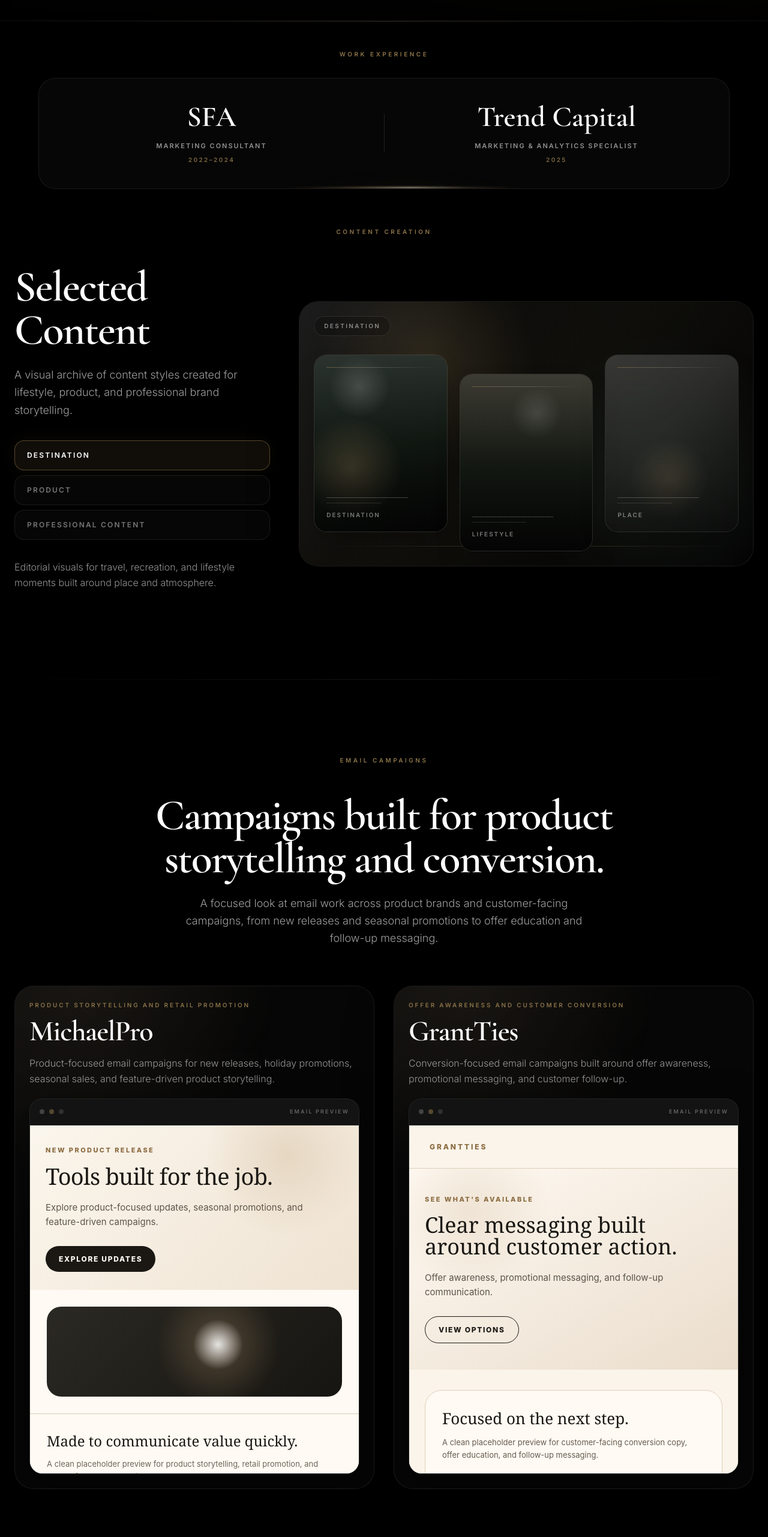
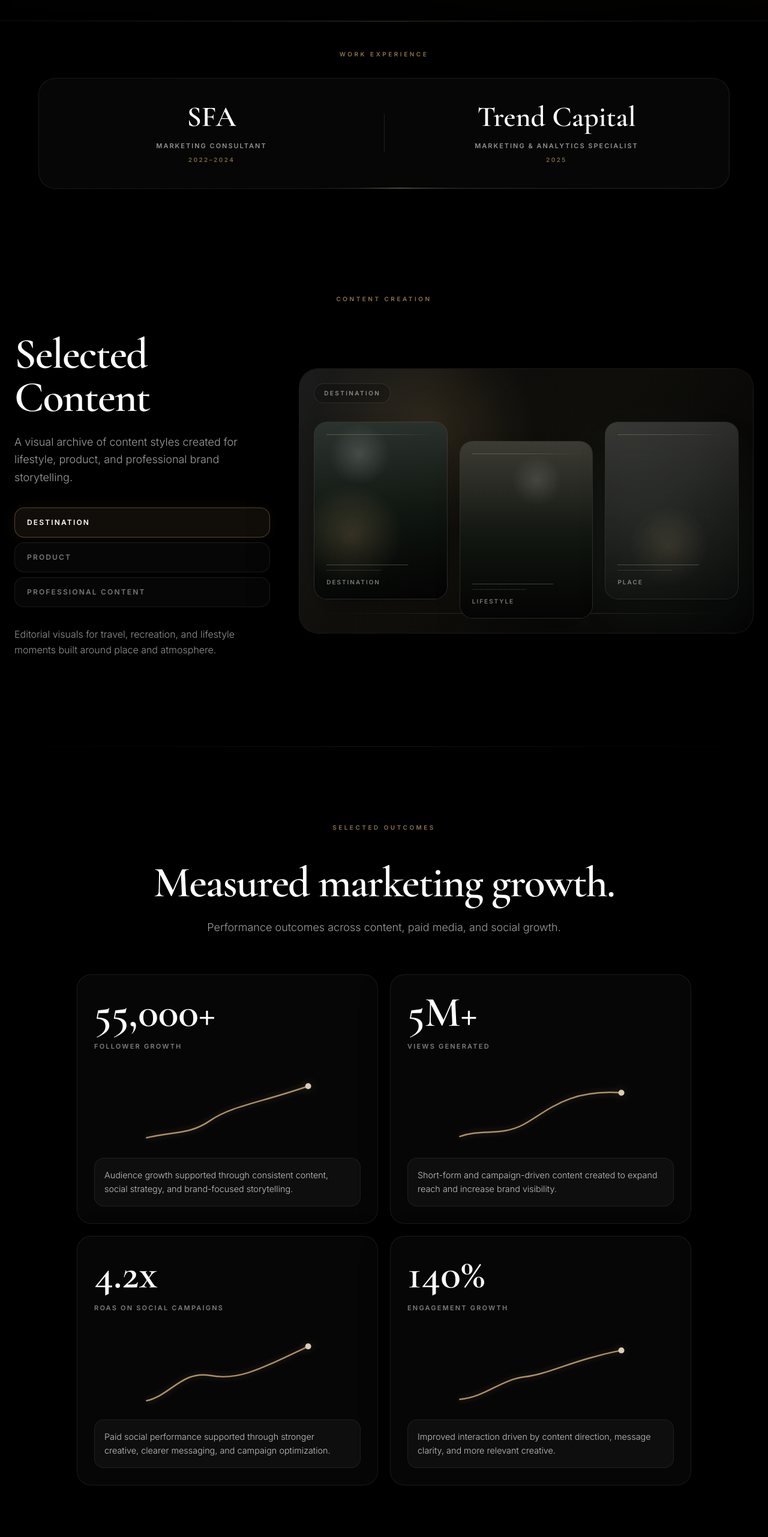
Before and after one commit to markkkka/Portfolio-Website, a React (Vite) app: page / in a window 1280 px wide. Shown: the part 784-3346 px from the top of the page at 60% size. Built offline with nearby package versions, Linux system fonts and the light colour scheme.

Commit message:
Refine portfolio section flow and interactions

```diff
--- a/src/App.tsx
+++ b/src/App.tsx
@@ -71,6 +71,7 @@ type OutcomeCard = {
   id: string;
   metric: string;
   label: string;
+  explanation: string;
   graphPath: string;
   dot: {
     cx: number;
@@ -215,6 +216,7 @@ const SELECTED_OUTCOMES: OutcomeCard[] = [
     id: "followers",
     metric: "55,000+",
     label: "Follower Growth",
+    explanation: "Audience growth supported through consistent content, social strategy, and brand-focused storytelling.",
     graphPath: "M8 102 C 48 92, 72 98, 104 76 S 176 50, 252 24",
     dot: { cx: 252, cy: 24 }
   },
@@ -222,6 +224,7 @@ const SELECTED_OUTCOMES: OutcomeCard[] = [
     id: "views",
     metric: "5M+",
     label: "Views Generated",
+    explanation: "Short-form and campaign-driven content created to expand reach and increase brand visibility.",
     graphPath: "M8 100 C 42 88, 70 100, 104 82 S 170 28, 252 34",
     dot: { cx: 252, cy: 34 }
   },
@@ -229,6 +232,7 @@ const SELECTED_OUTCOMES: OutcomeCard[] = [
     id: "roas",
     metric: "4.2x",
     label: "ROAS on Social Campaigns",
+    explanation: "Paid social performance supported through stronger creative, clearer messaging, and campaign optimization.",
     graphPath: "M8 104 C 44 96, 62 58, 104 66 S 176 58, 252 22",
     dot: { cx: 252, cy: 22 }
   },
@@ -236,6 +240,7 @@ const SELECTED_OUTCOMES: OutcomeCard[] = [
     id: "engagement",
     metric: "140%",
     label: "Engagement Growth",
+    explanation: "Improved interaction driven by content direction, message clarity, and more relevant creative.",
     graphPath: "M8 102 C 48 98, 70 72, 106 68 S 180 42, 252 28",
     dot: { cx: 252, cy: 28 }
   }
@@ -543,7 +548,7 @@ const SelectedContent = () => {
   const activeCategory = SELECTED_CONTENT_CATEGORIES.find((category) => category.id === activeCategoryId) || SELECTED_CONTENT_CATEGORIES[0];
 
   return (
-    <section className="relative overflow-hidden bg-brand-black px-6 pb-24 pt-2 md:pb-32 md:pt-4">
+    <section className="relative overflow-hidden bg-brand-black px-6 pb-24 pt-24 md:pb-32 md:pt-32">
       <div className="relative z-10 mx-auto max-w-7xl">
         <SectionReveal>
           <p className="mb-10 text-center text-[10px] font-bold uppercase tracking-[0.35em] text-brand-earth/85 md:mb-12">
@@ -810,7 +815,7 @@ const LandingPages = () => (
         </div>
       </SectionReveal>
 
-      <div className="grid gap-6 lg:grid-cols-2 lg:gap-8">
+      <div className="mx-auto grid max-w-6xl gap-8 md:gap-10">
         {LANDING_PAGES.map((page, index) => (
           <motion.article
             key={page.id}
@@ -821,13 +826,13 @@ const LandingPages = () => (
             className="landing-page-card group relative overflow-hidden rounded-[2rem] border border-white/8 bg-white/[0.025] p-4 shadow-[0_24px_80px_rgba(0,0,0,0.35)] transition-all duration-500 hover:-translate-y-1 hover:border-brand-earth/28 hover:shadow-[0_28px_90px_rgba(0,0,0,0.48)] sm:p-5 md:p-6"
           >
             <div className="pointer-events-none absolute inset-0 bg-[radial-gradient(circle_at_24%_0%,rgba(185,151,107,0.11),transparent_34%),linear-gradient(135deg,rgba(255,255,255,0.04),transparent_38%)] opacity-70" />
-            <div className="relative z-10">
+            <div className="relative z-10 grid gap-6 lg:grid-cols-[0.34fr_0.66fr] lg:items-center">
               <motion.div
                 initial={{ opacity: 0, y: 12 }}
                 whileInView={{ opacity: 1, y: 0 }}
                 viewport={{ once: true, amount: 0.3 }}
                 transition={{ delay: 0.1 + index * 0.1, duration: 0.55, ease: "easeOut" }}
-                className="mb-5"
+                className="lg:pr-4"
               >
                 <p className="mb-3 text-[10px] font-bold uppercase tracking-[0.28em] text-brand-earth/80">
                   {page.pageType}
@@ -914,12 +919,12 @@ const SelectedOutcomes = () => (
         <p className="mb-10 text-center text-[10px] font-bold uppercase tracking-[0.35em] text-brand-earth/85 md:mb-12">
           SELECTED OUTCOMES
         </p>
-        <div className="mx-auto mb-14 max-w-3xl text-center md:mb-16">
-          <h2 className="mb-6 font-editorial text-5xl font-semibold leading-none text-white md:text-7xl">
+        <div className="mx-auto mb-14 max-w-5xl text-center md:mb-16">
+          <h2 className="mb-6 font-editorial text-5xl font-semibold leading-none text-white md:text-7xl lg:whitespace-nowrap">
             Measured marketing growth.
           </h2>
-          <p className="mx-auto max-w-2xl text-base font-light leading-relaxed text-white/62 md:text-lg">
-            A snapshot of performance outcomes tied to content creation, paid media, and social growth.
+          <p className="mx-auto max-w-3xl text-base font-light leading-relaxed text-white/62 md:text-lg">
+            Performance outcomes across content, paid media, and social growth.
           </p>
         </div>
       </SectionReveal>
@@ -944,6 +949,9 @@ const SelectedOutcomes = () => (
             </div>
             <div className="mt-7 w-full overflow-visible opacity-95 md:mt-8">
               <MiniOutcomeGraph path={outcome.graphPath} dot={outcome.dot} index={index} />
+            </div>
+            <div className="outcome-card-reveal">
+              <p>{outcome.explanation}</p>
             </div>
           </motion.article>
         ))}
@@ -1109,9 +1117,9 @@ export default function App() {
         <Hero />
         <BrandExperienceStrip />
         <SelectedContent />
+        <SelectedOutcomes />
         <EmailCampaigns />
         <LandingPages />
-        <SelectedOutcomes />
         <CoreCompetenciesMarquee />
         <PlaceholderSection
           id="experience"
--- a/src/index.css
+++ b/src/index.css
@@ -83,20 +83,28 @@
 .work-experience-card::before {
   content: "";
   position: absolute;
-  left: 0;
-  top: 0;
+  inset: 0;
   z-index: 3;
-  width: clamp(260px, 34vw, 420px);
-  height: 5px;
-  border-radius: 999px;
-  background: linear-gradient(90deg, transparent 0%, rgba(154, 106, 58, 0.04) 8%, rgba(185, 151, 107, 0.18) 25%, rgba(232, 216, 188, 0.5) 48%, rgba(185, 151, 107, 0.28) 70%, rgba(154, 106, 58, 0.08) 88%, transparent 100%);
-  filter: blur(1.2px) drop-shadow(0 0 14px rgba(185, 151, 107, 0.24));
-  offset-path: inset(2px round 1.75rem);
-  offset-anchor: 50% 50%;
-  offset-distance: 0%;
-  offset-rotate: auto;
+  padding: 1px;
+  border-radius: inherit;
   pointer-events: none;
-  animation: work-border-runner 9.25s linear infinite;
+  background: conic-gradient(
+    from var(--work-border-angle),
+    rgba(185, 151, 107, 0) 0deg,
+    rgba(154, 106, 58, 0.04) 214deg,
+    rgba(185, 151, 107, 0.16) 246deg,
+    rgba(232, 216, 188, 0.5) 286deg,
+    rgba(185, 151, 107, 0.2) 326deg,
+    rgba(154, 106, 58, 0.06) 350deg,
+    rgba(185, 151, 107, 0) 360deg
+  );
+  filter: blur(0.7px) drop-shadow(0 0 13px rgba(185, 151, 107, 0.22));
+  -webkit-mask:
+    linear-gradient(#000 0 0) content-box,
+    linear-gradient(#000 0 0);
+  -webkit-mask-composite: xor;
+  mask-composite: exclude;
+  animation: work-border-orbit 9.75s linear infinite;
 }
 
 .work-experience-card::after {
@@ -185,7 +193,7 @@
 }
 
 .landing-preview-canvas {
-  aspect-ratio: 16 / 9;
+  aspect-ratio: 16 / 8.4;
   overflow: auto;
   background: #f5efe4;
 }
@@ -210,6 +218,36 @@
 
 .outcome-card:hover::before {
   opacity: 1;
+}
+
+.outcome-card-reveal {
+  position: absolute;
+  inset: 0;
+  z-index: 4;
+  display: flex;
+  align-items: flex-end;
+  padding: 1.5rem;
+  opacity: 0;
+  pointer-events: none;
+  transform: translateY(18%);
+  transition: opacity 520ms ease, transform 620ms cubic-bezier(0.16, 1, 0.3, 1);
+  background:
+    linear-gradient(180deg, rgba(0, 0, 0, 0.2), rgba(0, 0, 0, 0.88)),
+    radial-gradient(circle at 18% 78%, rgba(232, 216, 188, 0.09), transparent 34%);
+}
+
+.outcome-card-reveal p {
+  margin: 0;
+  max-width: 25rem;
+  color: rgba(255, 255, 255, 0.76);
+  font-size: 0.9rem;
+  font-weight: 300;
+  line-height: 1.65;
+}
+
+.outcome-card:hover .outcome-card-reveal {
+  opacity: 1;
+  transform: translateY(0);
 }
 
 .outcome-graph {
@@ -310,9 +348,15 @@
   @apply relative inline-block after:content-[''] after:absolute after:w-full after:scale-x-0 after:h-[1px] after:bottom-0 after:left-0 after:bg-current after:origin-bottom-right after:transition-transform after:duration-300 hover:after:scale-x-100 hover:after:origin-bottom-left;
 }
 
-@keyframes work-border-runner {
+@property --work-border-angle {
+  syntax: "<angle>";
+  inherits: false;
+  initial-value: 0deg;
+}
+
+@keyframes work-border-orbit {
   to {
-    offset-distance: 100%;
+    --work-border-angle: 360deg;
   }
 }
 
@@ -339,6 +383,24 @@
     height: 6.5rem;
   }
 
+  .outcome-card-reveal {
+    position: relative;
+    inset: auto;
+    z-index: 1;
+    margin-top: 1.1rem;
+    padding: 1rem;
+    opacity: 1;
+    transform: none;
+    border: 1px solid rgba(255, 255, 255, 0.07);
+    border-radius: 1rem;
+    background: rgba(255, 255, 255, 0.035);
+  }
+
+  .outcome-card-reveal p {
+    font-size: 0.82rem;
+    line-height: 1.6;
+  }
+
   .competency-card {
     min-width: 11.5rem;
     border-radius: 1rem;
@@ -348,6 +410,21 @@
   }
 }
 
+@media (hover: none) {
+  .outcome-card-reveal {
+    position: relative;
+    inset: auto;
+    z-index: 1;
+    margin-top: 1.1rem;
+    padding: 1rem;
+    opacity: 1;
+    transform: none;
+    border: 1px solid rgba(255, 255, 255, 0.07);
+    border-radius: 1rem;
+    background: rgba(255, 255, 255, 0.035);
+  }
+}
+
 @media (prefers-reduced-motion: reduce) {
   .competency-marquee-track,
   .work-experience-card::before {
```
